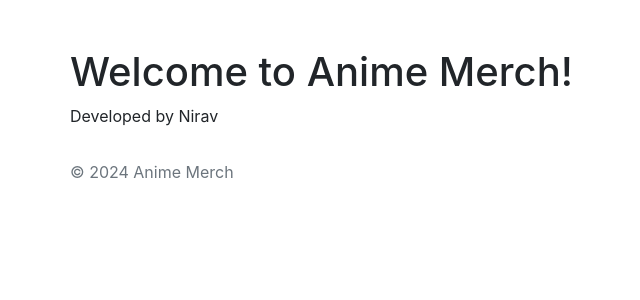
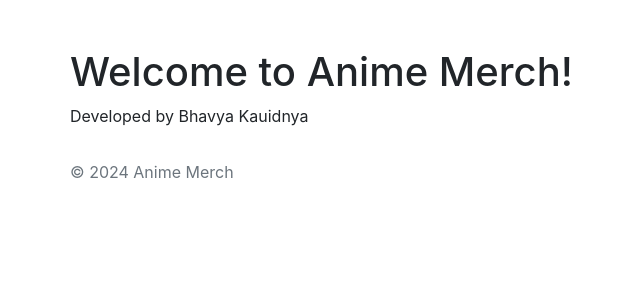
Before and after one commit to bhavyakaudinya/DevOpsProject, a Flask app: page / in a window 1280 px wide. Shown: the part 56-356 px from the top of the page, without its empty margins (15-655 px from the left). Run offline with Flask 3, Linux system fonts and the light colour scheme; some libraries are stand-ins or nearby versions.

Commit message:
Second Commit

```diff
--- a/templates/index.html
+++ b/templates/index.html
@@ -4,5 +4,5 @@
 
 {% block content %}
     <h1 class="mt-5">Welcome to Anime Merch!</h1>
-    <p>Developed by Nirav</p>
+    <p>Developed by Bhavya Kauidnya</p>
 {% endblock %}
```
